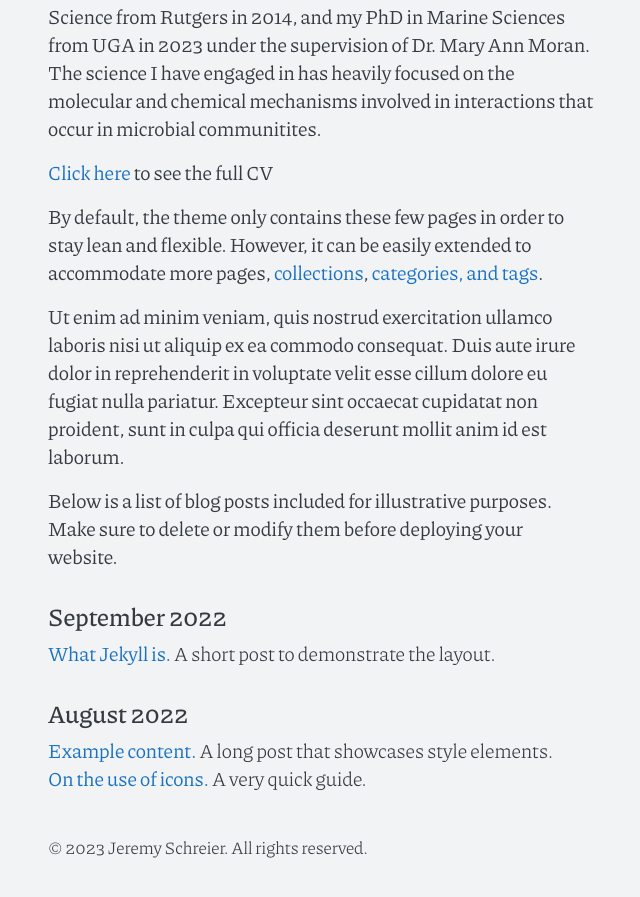
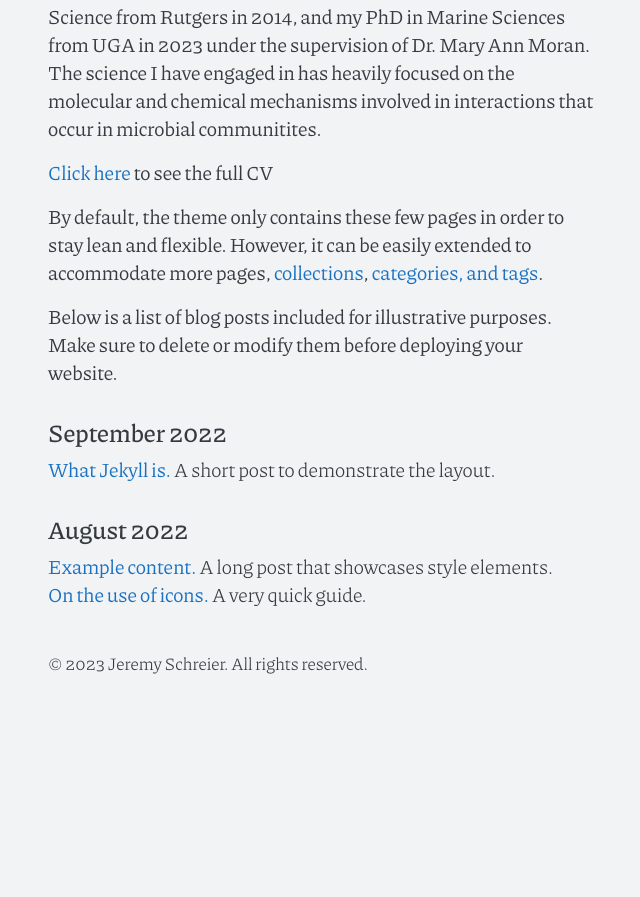
Before and after one commit to jschreie/jschreie.github.io, a Jekyll site: the page built from index.md, in a window 1280 px wide and 900 px high, scrolled down 1132 px. Shown: the top 897 px of the window, without its empty margins (319-959 px from the left). Built offline with Jekyll 4.4.1, drawn with Linux system fonts in a browser that asks for light colours; after the commit the page ends 1848 px from its top, so only the background shows below that.

Commit message:
Update index.md

```diff
--- a/index.md
+++ b/index.md
@@ -12,8 +12,6 @@
 
 By default, the theme only contains these few pages in order to stay lean and flexible. However, it can be easily extended to accommodate more pages, [collections](https://jekyllrb.com/docs/collections/), [categories, and tags](https://jekyllrb.com/docs/posts/#tags-and-categories).
 
-Ut enim ad minim veniam, quis nostrud exercitation ullamco laboris nisi ut aliquip ex ea commodo consequat. Duis aute irure dolor in reprehenderit in voluptate velit esse cillum dolore eu fugiat nulla pariatur. Excepteur sint occaecat cupidatat non proident, sunt in culpa qui officia deserunt mollit anim id est laborum.
-
 Below is a list of blog posts included for illustrative purposes. Make sure to delete or modify them before deploying your website.
 
 {% include archive.html %}
```
